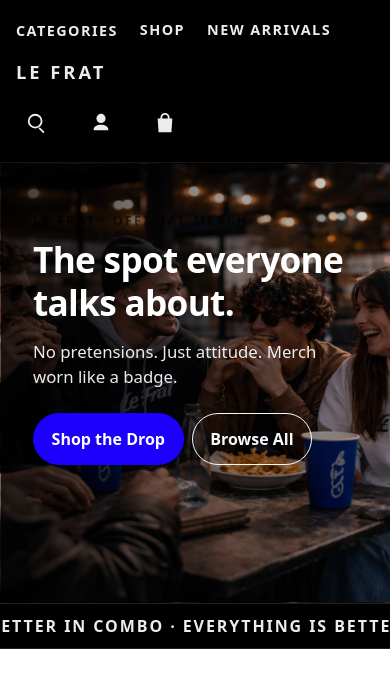
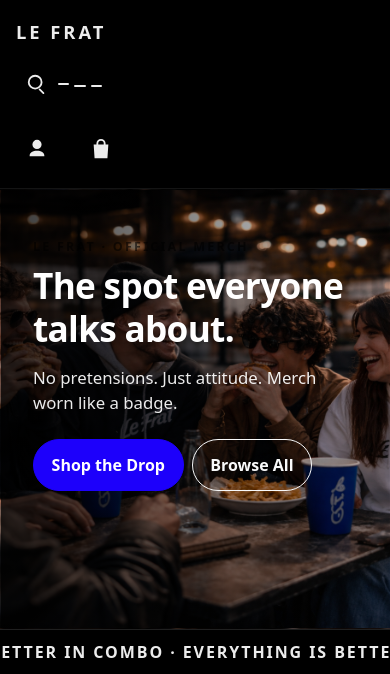
Before and after one commit to madlp24/le-frat, a Django app: page / in a window 390 px wide. Shown: the top 674 px of the page. Run offline with Django 5.2, Linux system fonts and the light colour scheme; data comes from the database, SQL or seed files in the repository.

Commit message:
Added some responsive to smaller devices

```diff
--- a/static/css/base.css
+++ b/static/css/base.css
@@ -1024,3 +1024,193 @@ form[method="GET"]{
     max-width: 340px;
   }
 }
+
+/* ================================
+   Mobile Hamburger (NO conflicts)
+================================ */
+
+/* Hidden on desktop */
+.lf-burger{
+  appearance: none;
+  -webkit-appearance: none;
+  border: 0 !important;
+  background: transparent !important;
+  padding: 0 !important;
+  margin: 0 !important;
+
+  width: 44px;
+  height: 44px;
+  display: none;
+  align-items: center;
+  justify-content: center;
+  border-radius: 12px;
+  cursor: pointer;
+}
+
+/* Only show burger on small screens */
+@media (max-width: 992px){
+  .lf-burger{
+    display:inline-flex;
+    width:44px;
+    height:44px;
+    border-radius:999px;
+    border:1px solid rgba(255,255,255,0.16);
+    background: rgba(255,255,255,0.06);
+    align-items:center;
+    justify-content:center;
+    gap:5px;
+    padding:0;
+  }
+
+  .lf-burger span{
+    display:block;
+    width:18px;
+    height:2px;
+    background:#ECECEC;
+    border-radius:2px;
+  }
+
+  /* Hide your desktop nav links on mobile */
+  .lf-nav__left{
+    display:none;
+  }
+}
+
+.lf-burger span + span{ margin-top: 4px; }
+/* Drawer overlay */
+.lf-mobile{
+  position: fixed;
+  inset: 0;
+  background: rgba(0,0,0,0.55);
+  display: none;
+  z-index: 9999;
+}
+
+.lf-mobile.is-open{
+  display: block;
+}
+
+.lf-mobile__panel{
+  position: absolute;
+  top: 0;
+  right: 0;
+  height: 100%;
+  width: min(360px, 92vw);
+  background: #000;
+  color: #ECECEC;
+  border-left: 1px solid rgba(255,255,255,0.12);
+  padding: 18px 18px 22px;
+}
+
+.lf-mobile__top{
+  display:flex;
+  align-items:center;
+  justify-content:space-between;
+  padding-bottom: 14px;
+  border-bottom: 1px solid rgba(255,255,255,0.12);
+}
+
+.lf-mobile__brand{
+  font-weight:900;
+  letter-spacing:.16em;
+}
+
+.lf-mobile__close{
+  width:44px;
+  height:44px;
+  border-radius:999px;
+  border:1px solid rgba(255,255,255,0.16);
+  background: rgba(255,255,255,0.06);
+  color:#fff;
+  font-size:18px;
+}
+
+.lf-mobile__links{
+  display:grid;
+  gap: 10px;
+  padding: 16px 0;
+}
+
+.lf-mobile__links a{
+  color:#ECECEC;
+  text-decoration:none;
+  font-weight:900;
+  letter-spacing:.08em;
+  text-transform:uppercase;
+  padding: 12px 10px;
+  border-radius: 12px;
+}
+.lf-mobile__links a:hover{
+  background: rgba(255,255,255,0.08);
+  color: var(--lf-blue);
+}
+
+.lf-mobile__actions{
+  display:grid;
+  gap: 10px;
+  padding-top: 10px;
+  border-top: 1px solid rgba(255,255,255,0.12);
+}
+
+.lf-mobile__btn{
+  display:block;
+  text-decoration:none;
+  color:#ECECEC;
+  font-weight:800;
+  padding: 12px 14px;
+  border-radius: 999px;
+  border: 1px solid rgba(255,255,255,0.14);
+  background: rgba(255,255,255,0.06);
+  text-align:center;
+}
+
+.lf-mobile__btn:hover{
+  color: var(--lf-blue);
+  border-color: rgba(29,0,251,0.55);
+}
+
+.lf-mobile__btn--primary{
+  background: var(--lf-blue);
+  border-color: var(--lf-blue);
+  color:#fff;
+}
+.lf-mobile__btn--primary:hover{
+  background:#000;
+  border-color:#000;
+  color:#fff;
+}
+
+/* ================================
+   Responsive Search Popover Fix
+================================ */
+
+/* allow flex items to shrink inside the nav */
+.lf-nav__right,
+.lf-nav__search-wrap{
+  min-width: 0;
+}
+
+/* desktop default stays the same, but make input fluid */
+.lf-nav__search-pop .lf-nav__search-input{
+  width: 260px;
+  max-width: 100%;
+}
+
+/* Mobile: popover becomes "full width" under the nav */
+@media (max-width: 992px){
+  .lf-nav__search-wrap{
+    width: 100%;
+  }
+
+  .lf-nav__search-pop{
+    left: 0;
+    right: 0;          /* stretch across */
+    width: 100%;
+    top: 52px;         /* a bit lower than your icons */
+    box-sizing: border-box;
+  }
+
+  .lf-nav__search-pop .lf-nav__search-input{
+    width: 100%;
+  }
+}
--- /dev/null
+++ b/static/js/nav-mobile.js
@@ -0,0 +1,30 @@
+(function () {
+  const burger = document.querySelector('.lf-burger');
+  const mobile = document.getElementById('lfMobileMenu');
+  const closeBtn = document.querySelector('.lf-mobile__close');
+
+  if (!burger || !mobile || !closeBtn) return;
+
+  function openMenu() {
+    mobile.classList.add('is-open');
+    burger.setAttribute('aria-expanded', 'true');
+    mobile.setAttribute('aria-hidden', 'false');
+  }
+
+  function closeMenu() {
+    mobile.classList.remove('is-open');
+    burger.setAttribute('aria-expanded', 'false');
+    mobile.setAttribute('aria-hidden', 'true');
+  }
+
+  burger.addEventListener('click', openMenu);
+  closeBtn.addEventListener('click', closeMenu);
+
+  mobile.addEventListener('click', (e) => {
+    if (e.target === mobile) closeMenu();
+  });
+
+  document.addEventListener('keydown', (e) => {
+    if (e.key === 'Escape') closeMenu();
+  });
+})();
--- a/templates/base.html
+++ b/templates/base.html
@@ -47,6 +47,8 @@
     src="https://cdn.jsdelivr.net/npm/bootstrap@5.3.3/dist/js/bootstrap.bundle.min.js">
   </script>
 
-  {% block extra_js %}{% endblock %}
+  {% block extra_js %}
+    <script src="{% static 'js/nav-mobile.js' %}"></script>
+  {% endblock %}
 </body>
 </html>
--- a/templates/includes/main-nav.html
+++ b/templates/includes/main-nav.html
@@ -36,6 +36,9 @@
             <path fill="currentColor"
               d="M10 18a8 8 0 1 1 0-16 8 8 0 0 1 0 16Zm0-2a6 6 0 1 0 0-12 6 6 0 0 0 0 12Zm9.707 5.293-4.11-4.11a1 1 0 0 0-1.414 1.414l4.11 4.11a1 1 0 0 0 1.414-1.414Z"/>
           </svg>
+        </button>
+        <button class="lf-burger" type="button" aria-label="Open menu" aria-expanded="false">
+          <span></span><span></span><span></span>
         </button>
 
 
@@ -85,6 +88,38 @@
         })();
       </script>
 
+      <!---Hamburger mobile menu--->
+      <div class="lf-mobile" id="lfMobileMenu" aria-hidden="true">
+        <div class="lf-mobile__panel">
+          <div class="lf-mobile__top">
+            <span class="lf-mobile__brand">LE FRAT</span>
+            <button class="lf-mobile__close" type="button" aria-label="Close menu">✕</button>
+          </div>
+
+          <nav class="lf-mobile__links">
+            <a href="{% url 'products' %}?category=categories">Categories</a>
+            <a href="{% url 'products' %}">Shop</a>
+            <a href="{% url 'products' %}?sort=newest">New Arrivals</a>
+          </nav>
+
+          <div class="lf-mobile__actions">
+            <a class="lf-mobile__btn" href="{% url 'products' %}?q=">Search</a>
+
+            {% if request.user.is_authenticated %}
+              <a class="lf-mobile__btn" href="{% url 'profile' %}">My Profile</a>
+              <a class="lf-mobile__btn" href="{% url 'account_logout' %}">Logout</a>
+            {% else %}
+              <a class="lf-mobile__btn" href="{% url 'account_login' %}">Login</a>
+              <a class="lf-mobile__btn" href="{% url 'account_signup' %}">Sign Up</a>
+            {% endif %}
+
+            <a class="lf-mobile__btn lf-mobile__btn--primary" href="{% url 'view_bag' %}">
+              Bag {% if product_count %}({{ product_count }}){% endif %}
+            </a>
+          </div>
+        </div>
+      </div>
+
 
       <div class="lf-nav__account">
         <button class="lf-nav__icon-btn" type="button" aria-label="Account">
```
